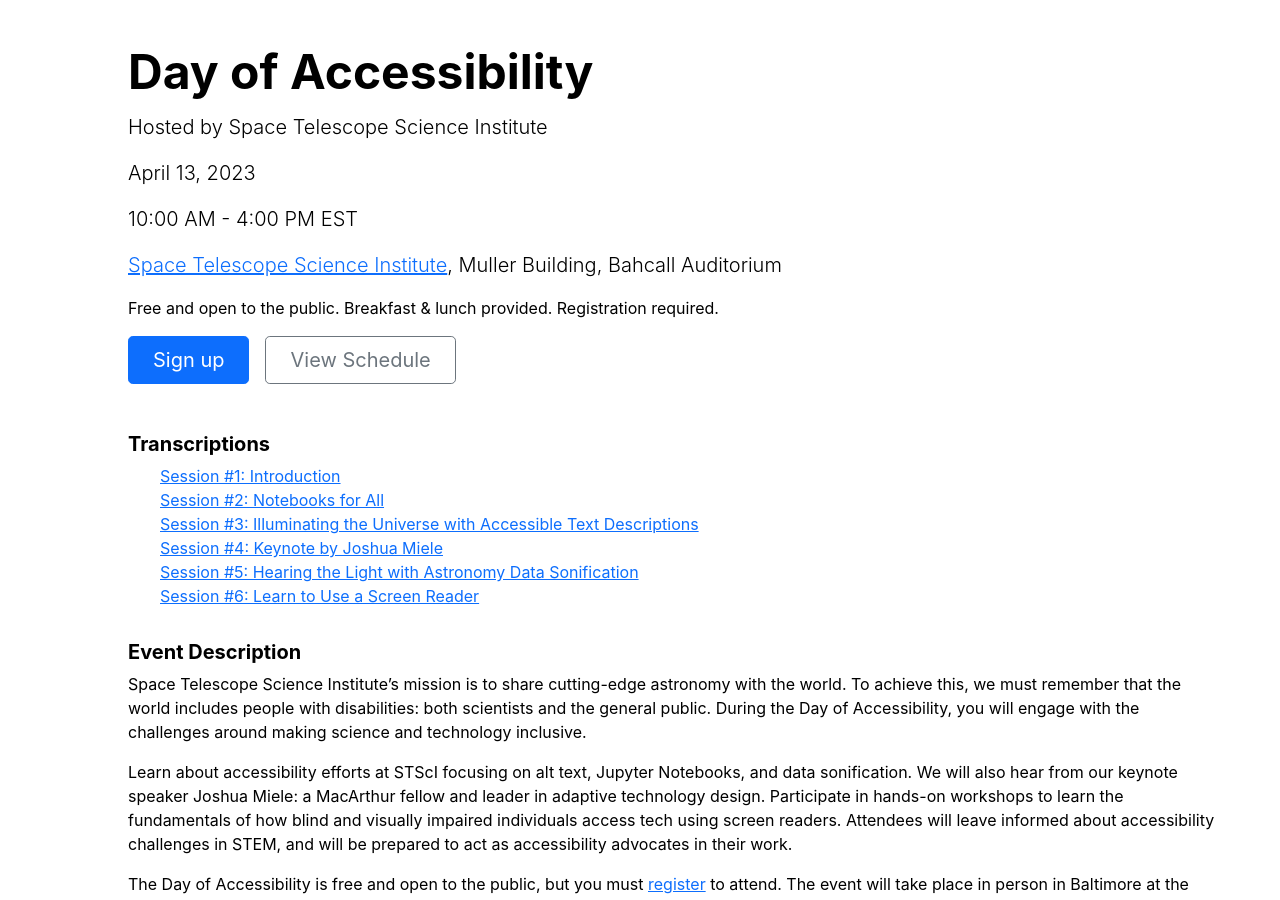
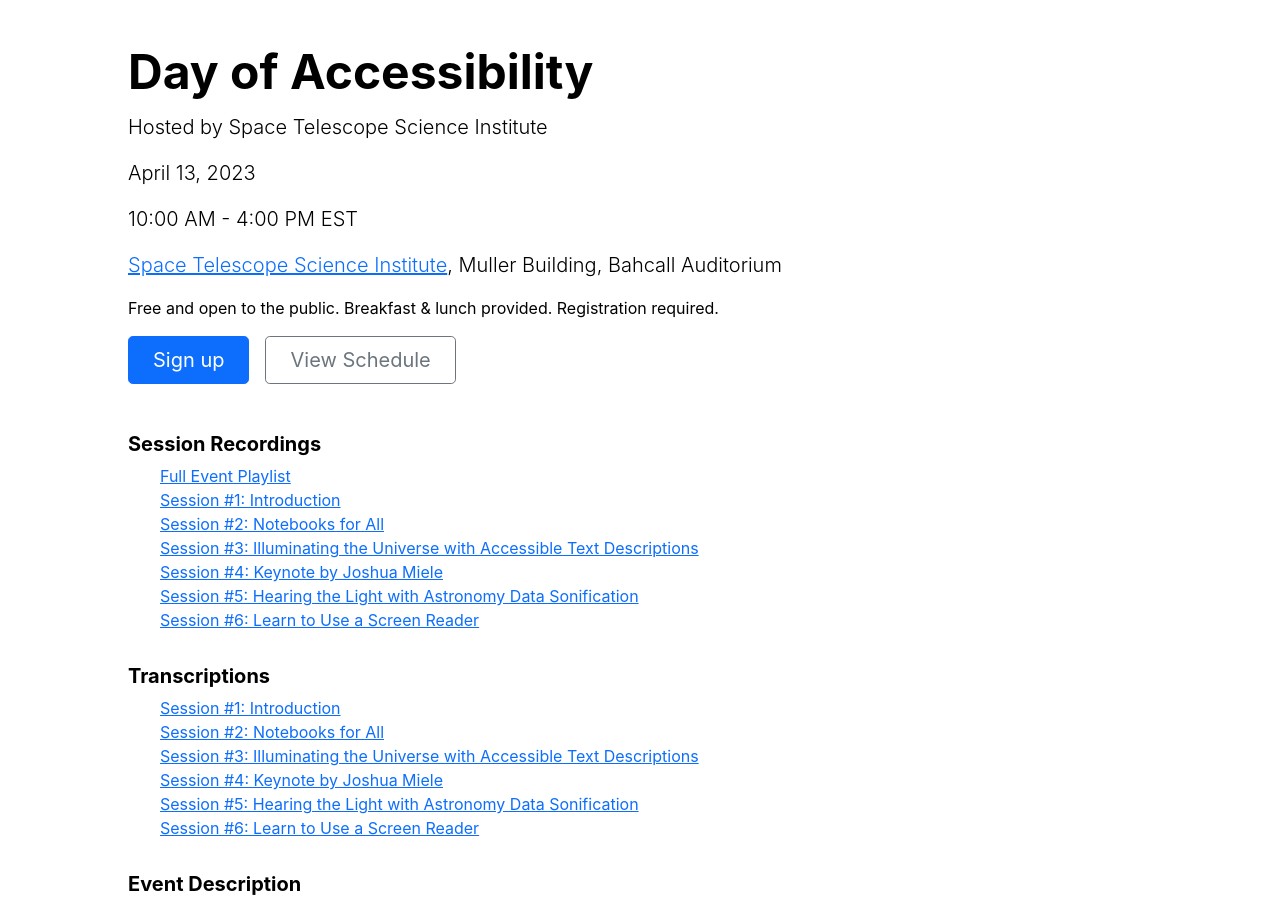
Before and after one commit to Iota-School/nonvisual_data_science_workshops, a Jekyll site: the page built from index.html, in a window 1280 px wide and 900 px high. Built offline with Jekyll 4.4.1, drawn with Linux system fonts in a browser that asks for light colours.

Commit message:
Added recordings to main page

```diff
--- a/index.html
+++ b/index.html
@@ -40,6 +40,72 @@
       </div>
     </div>
   </section>
+
+  <section id="Recordings">
+
+    <h2 class="lead fw-bold">Session Recordings</h2>
+    <ul class="no-bullet-list">
+
+      <li>
+	<a target="_blank" href="https://www.youtube.com/playlist?list=PLCPZgcYzVpj_WHHCTUpec8THYEMzXZnR1">
+	  Full Event Playlist
+	</a>
+      </li>
+
+
+      <li>
+	<a target="_blank" href="">
+
+	</a>
+
+      </li>
+
+      <li>
+	<a target="_blank" href="">
+
+	</a>
+
+      </li>
+
+      <li>
+	<a target="_blank" href="https://www.youtube.com/watch?v=9ELaUM1fRNc&list=PLCPZgcYzVpj_WHHCTUpec8THYEMzXZnR1&index=1">
+	  Session #1: Introduction
+	</a>
+      </li>
+
+      <li>
+	<a target="_blank" href="https://www.youtube.com/watch?v=Cmvh_nZoqM8&list=PLCPZgcYzVpj_WHHCTUpec8THYEMzXZnR1&index=2">
+	  Session #2: Notebooks for All
+	</a>
+      </li>
+
+      <li>
+	<a target="_blank" href="https://www.youtube.com/watch?v=Xpka7pDl2fI&list=PLCPZgcYzVpj_WHHCTUpec8THYEMzXZnR1&index=3">
+	  Session #3: Illuminating the Universe with Accessible Text Descriptions
+	</a>
+      </li>
+
+      <li>
+	<a target="_blank" href="https://www.youtube.com/watch?v=pR29v4-J6i0&list=PLCPZgcYzVpj_WHHCTUpec8THYEMzXZnR1&index=4">
+	  Session #4: Keynote by Joshua Miele
+	</a>
+      </li>
+
+      <li>
+	<a target="_blank" href="https://www.youtube.com/watch?v=-MBpGKoULyc&list=PLCPZgcYzVpj_WHHCTUpec8THYEMzXZnR1&index=5">
+	  Session #5: Hearing the Light with Astronomy Data Sonification
+	</a>
+      </li>
+
+      <li>
+	<a target="_blank" href="https://www.youtube.com/watch?v=F189lurxSbs&list=PLCPZgcYzVpj_WHHCTUpec8THYEMzXZnR1&index=6&t=23s">
+	  Session #6: Learn to Use a Screen Reader
+	</a>
+      </li>
+
+
+  </section>
+
 
   <section id="transcripts">
 
```
Lines whose indentation alone changed are shown as unchanged.
